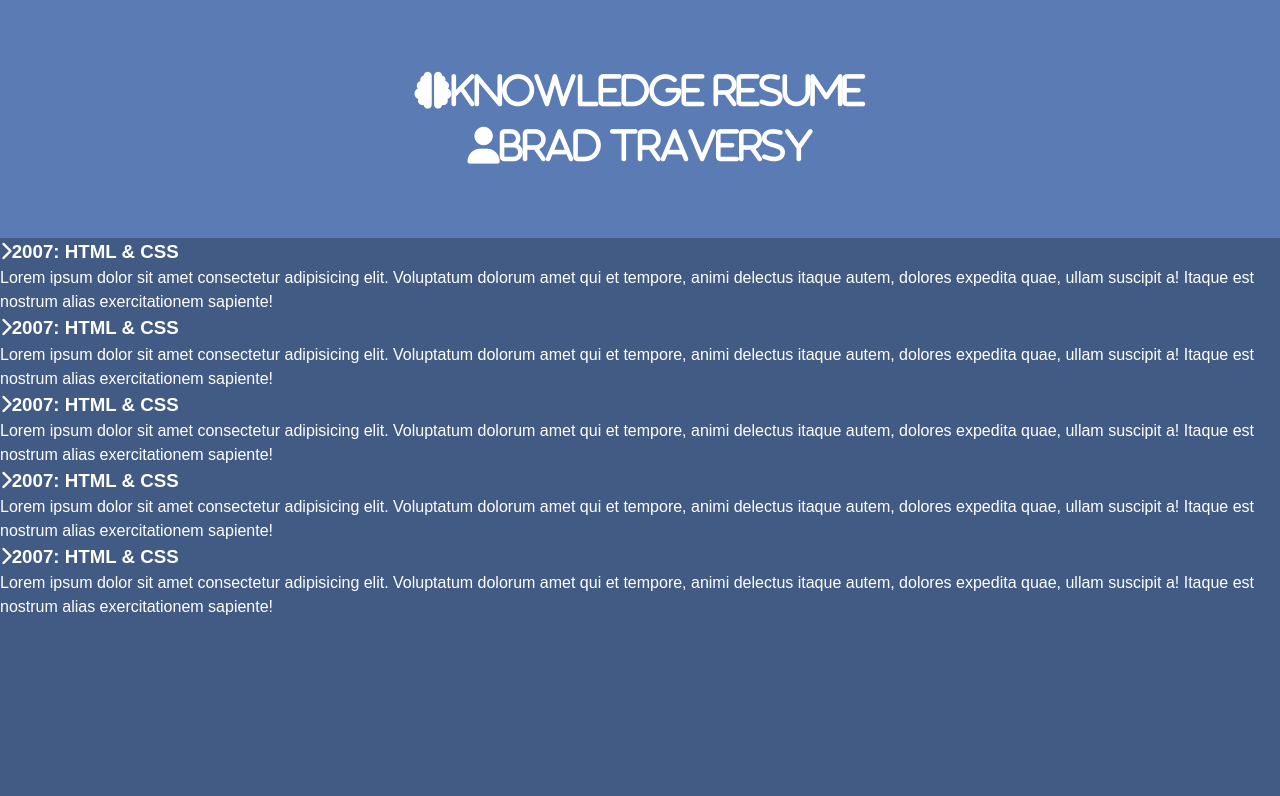
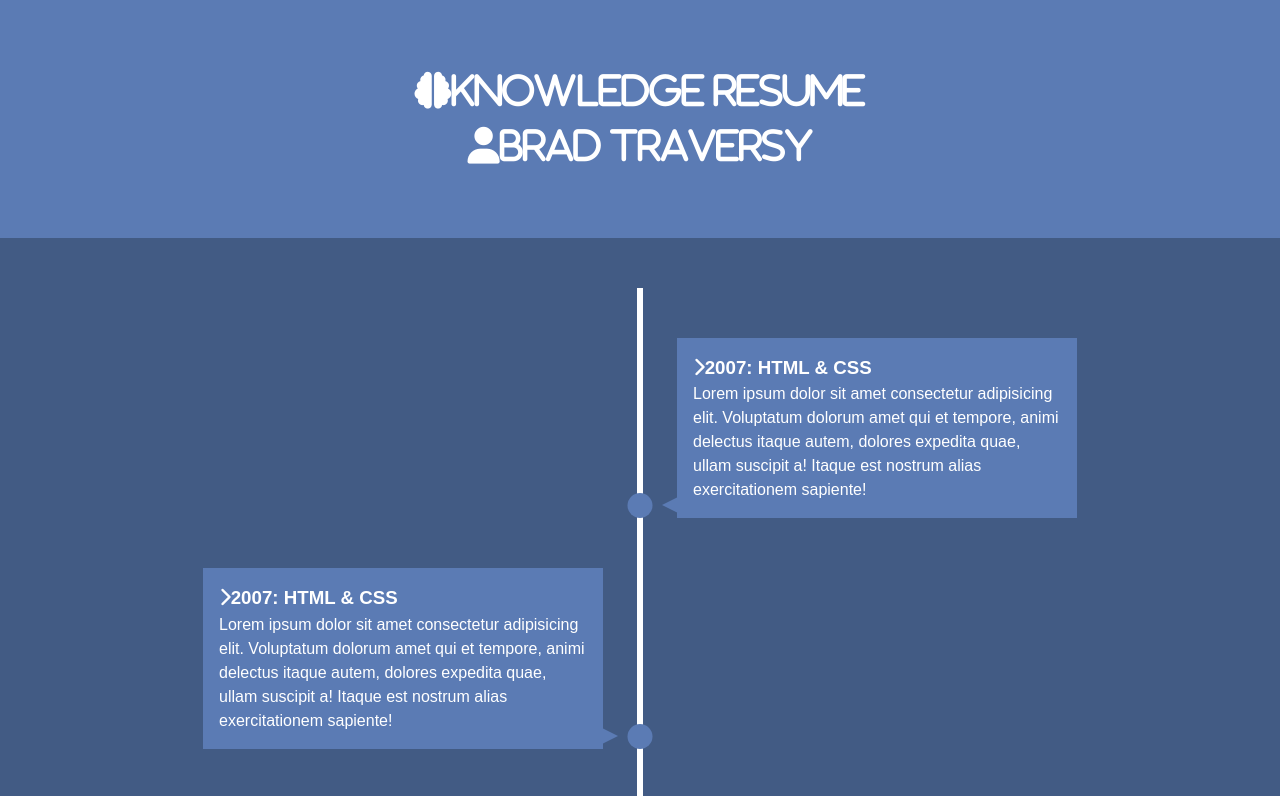
Before and after one commit to shubhamlatkar/static-site, a website: page index.html in a window 1280 px wide. Shown: the top 796 px of the page. Drawn offline with Linux system fonts and the light colour scheme.

Commit message:
timeline updates

```diff
--- a/css/knowledge-timeline.css
+++ b/css/knowledge-timeline.css
@@ -32,3 +32,76 @@ body {
 h1 {
   font-size: 2.3rem;
 }
+
+#timeline ul {
+  background: var(--primary-color);
+  padding: 50px 0;
+}
+
+/* create line */
+#timeline ul li {
+  list-style: none;
+  position: relative;
+  width: 6px;
+  margin: 0 auto;
+  padding-top: 50px;
+  background: #fff;
+}
+
+/* boxes */
+#timeline ul li div {
+  position: relative;
+  bottom: 0;
+  width: 400px;
+  padding: 1rem;
+  background: var(--secondary-color);
+  transition: all 0.5s easy-in-out;
+}
+
+/* right side */
+#timeline ul li:nth-child(odd) div {
+  left: 40px;
+}
+
+/* left side */
+#timeline ul li:nth-child(even) div {
+  left: -434px;
+}
+
+/* dots */
+#timeline ul li:after {
+  content: "";
+  position: absolute;
+  left: 50%;
+  bottom: 0;
+  width: 25px;
+  height: 25px;
+  background: var(--secondary-color);
+  transform: translateX(-50%);
+  border-radius: 50%;
+  transition: background 05s easy-in-out;
+}
+
+/* arrows */
+#timeline div:before {
+  content: "";
+  position: absolute;
+  bottom: 5px;
+  width: 0;
+  height: 0;
+  border-style: solid;
+}
+
+/* right arrow */
+#timeline ul li:nth-child(odd) div:before {
+  left: -15px;
+  border-width: 8px 16px 8px 0;
+  border-color: transparent var(--secondary-color) transparent transparent;
+}
+
+/* right arrow */
+#timeline ul li:nth-child(even) div:before {
+  right: -15px;
+  border-width: 8px 0px 8px 16px;
+  border-color: transparent transparent transparent var(--secondary-color);
+}
```
